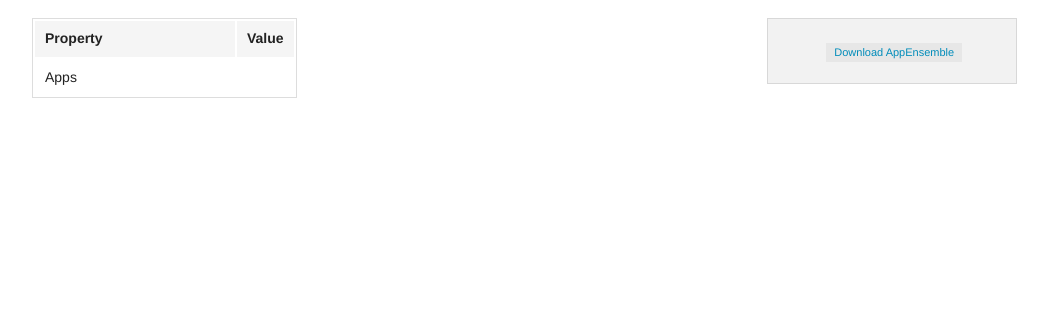
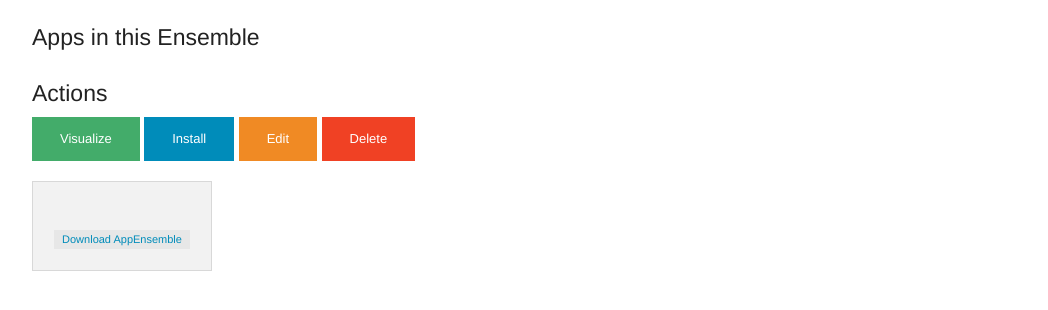
Before and after one commit to jo-tud/aof, a Python web app: template aof/templates/ae-details.mako in a window 1280 px wide. Shown: the part 45-355 px from the top of the page, without its empty margins (123-1171 px from the left). Run offline with Mako, Linux system fonts and the light colour scheme; the template is opened without the code that fills it, so the values that code supplies are empty.

Commit message:
Improved AE details view

```diff
--- a/aof/orchestration/AppPool.py
+++ b/aof/orchestration/AppPool.py
@@ -104,7 +104,7 @@ class AppPool(AOFGraph):
 
     def get_name(self, resource):
         """
-        Returns the of an app identified by a given resource.
+        Returns the name of an app identified by a given resource.
         """
         return self.get_tuple(resource, RDFS.label,to_string=True)
 
--- a/aof/templates/ae-details.mako
+++ b/aof/templates/ae-details.mako
@@ -5,8 +5,33 @@
 </%block>
 
 <div class="row">
+  <div class="large-12 columns">
     <h1>${ae_uri}</h1>
   </div>
+</div>
+
+<div class="row">
+  <div class="large-12 columns">
+      <h4>Apps in this Ensemble</h4>
+      <p>
+        % for app in ae_apps:
+            % if not loop.last:
+                <a href="${app['app_details_uri'].__str__()}">${app['name'].__str__()}</a> (${app['original_name'].__str__()}),
+            % else:
+                <a href="${app['app_details_uri'].__str__()}">${app['name'].__str__()}</a> (${app['original_name'].__str__()})
+            % endif
+        % endfor
+      </p>
+  </div>
+  <div class="small-12 medium-12 columns">
+      <h4>Actions</h4>
+      <a class="small success button" href="${bpmn_view_uri}">Visualize </a>
+      <a class="small button" id="delete-ae" href="${direct_download_uri}">Install</a>
+      <a class="small warning button" href="${bpmn_edit_uri}">Edit</a>
+      <a class="small alert button" id="delete-ae" href="${bpmn_delete_uri}">Delete</a>
+  </div>
+</div>
+
 <div class="row">
 % if qrcode != "None":
     <div class="small-9 columns">
@@ -14,60 +39,12 @@
     <div class="small-12 columns">
 % endif
 
-        <table>
-            <thead>
-            <tr>
-                <th width="200">Property</th>
-                <th>Value</th>
-            </tr>
-            </thead>
-
-            <tbody>
-            <tr>
-                <td>Apps</td>
-                <td>
-                    % for app in ae_apps:
-                        % if not loop.last:
-                            <a href="${app['app_uri'].__str__()}">${app['name'].__str__()}</a>,
-                        % else:
-                            <a href="${app['app_uri'].__str__()}">${app['name'].__str__()}</a>
-                        % endif
-                    % endfor
-
-                </td>
-            </tr>
-
-                %if ae_has_bpm:
-                    <tr>
-                        <td rowspan="3">BPM</td>
-                        <td>
-                            <a class="button" href="${bpmn_view_uri}">Visualize BPM</a>
-                        </td>
-                    </tr>
-                    <tr>
-                        <td>
-                            <a class="button" href="${bpmn_edit_uri}">Edit BPM</a>
-                        </td>
-                    </tr>
-                    <tr>
-                        <td>
-                            <a class="button" id="delete-ae" href="${bpmn_delete_uri}">Delete AppEnsemble</a>
-                        </td>
-                    </tr>
-                %endif
-
-            </tbody>
-        </table>
-    </div>
     % if qrcode != "None":
         <div class="medium-3 columns panel pagination-centered">
             <img src="${qrcode}" alt="${ae_uri}"/>
             <span class="secondary label"><a href="${direct_download_uri}">Download AppEnsemble</a></span>
         </div>
         % endif
-</div>
-
-
 
     <%block name="local_js">
         <script type="text/javascript">
@@ -77,3 +54,5 @@
         <script src="/static/js/jquery.loader-0.3.js"></script>
         <script src="/static/js/ae-details.js"></script>
     </%block>
+    </div>
+</div>
--- a/aof/views/AppEnsembleViews.py
+++ b/aof/views/AppEnsembleViews.py
@@ -100,6 +100,9 @@ class AppEnsembleViews(PageViews):
         api_ae_uri=self.build_URI('api-appensembles-ae-package','{URI:.*}',self.uri)
 
         ae_apps = ae.getRequiredApps(use_json=True)
+        for app in ae_apps:
+            app['app_details_uri'] = self.build_URI('app-details',"{URI:.*}",self.pool._hash_value(app['app_uri']))
+
         custom_args = {
             'ae_uri': self.uri,
             'ae_api_path':api_ae_uri,
```
Also changed, not shown: aof/orchestration/AOFGraph.py (+7 -0 lines), aof/orchestration/AppEnsemble.py (+7 -4 lines). Lines whose indentation alone changed are shown as unchanged.
